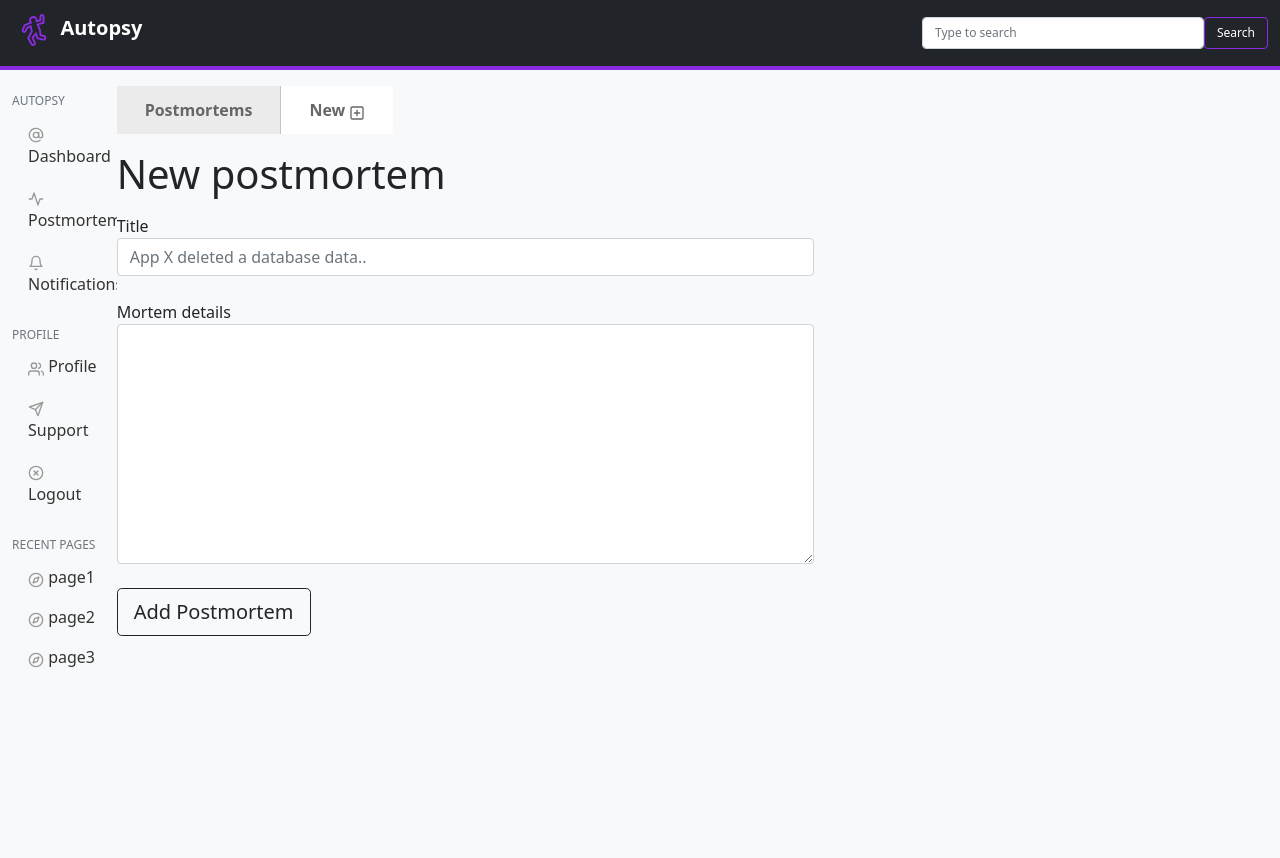
After one commit to ep4sh/autopsy, a Flask app: page /postmortems/add in a window 1280 px wide. The commit adds this page. Run offline with Flask 2, Linux system fonts and the light colour scheme; the visitor is signed in with stand-in values (Sample User, id 1).

Commit message:
Add postmortems creation and listing

```diff
--- a/autopsy_app/forms.py
+++ b/autopsy_app/forms.py
@@ -43,3 +43,9 @@ class ProfileForm(FlaskForm):
                                                  Length(min=3, max=20),
                                                  EqualTo('password')])
     submit = SubmitField('Update Profile')
+
+
+class PostmortemForm(FlaskForm):
+    title = StringField('Title', validators=[DataRequired(), Length(max=100)])
+    mortem = TextAreaField('Mortem details', validators=[DataRequired()])
+    submit = SubmitField('Add Postmortem')
--- a/autopsy_app/model.py
+++ b/autopsy_app/model.py
@@ -12,30 +12,32 @@ def load_user(user_id):
 
 
 class User(db.Model, UserMixin):
+    __tablename__ = 'users'
     # do not rename id - flask_login may become broken
     id = db.Column(db.Integer, primary_key=True)
     user_name = db.Column(db.String(20), unique=True, nullable=False)
     user_email = db.Column(db.String(20), unique=True, nullable=False)
     user_password = db.Column(db.String(100), nullable=False)
     user_image = db.Column(db.String(20), default='zombie.png')
-    docs = db.relationship('Doc', backref='author', lazy=True)
+    mortem = db.relationship('Mortem', backref='author', lazy=True)
 
     def __repr__(self):
-        return f"User('{self.user_email}', '{self.user_name}', '{self.user_image}')"
+        return f"User('{self.user_email}', '{self.user_name}', \
+                '{self.user_image}')"
 
 
-class Doc(db.Model):
+class Mortem(db.Model):
+    __tablename__ = 'mortems'
     id = db.Column(db.Integer, primary_key=True)
-    doc_name = db.Column(db.String(100), nullable=False)
-    doc_content = db.Column(db.LargeBinary, nullable=False)
-    doc_crc = db.Column(db.String(20), default='default.jpg')
-    doc_created = db.Column(db.DateTime, nullable=False,
-                            default=datetime.utcnow)
-    doc_updated = db.Column(db.DateTime, nullable=False,
-                            default=datetime.utcnow())
-    user_id = db.Column(db.Integer, db.ForeignKey('user.id'),
+    mortem_name = db.Column(db.String(100), nullable=False)
+    mortem_content = db.Column(db.Text(), nullable=False)
+    mortem_created = db.Column(db.DateTime, nullable=False,
+                               default=datetime.utcnow)
+    mortem_updated = db.Column(db.DateTime, nullable=False,
+                               default=datetime.utcnow())
+    user_id = db.Column(db.Integer, db.ForeignKey('users.id'),
                         nullable=False)
 
     def __repr__(self):
-        return f"Doc('{self.doc_name}', '{self.doc_crc}', \
-                     '{self.doc_created}', '{self.doc_updated}')"
+        return f"Mortem('{self.mortem_name}', '{self.user_id}', \
+                     '{self.mortem_created}', '{self.mortem_updated}')"
--- a/autopsy_app/routes.py
+++ b/autopsy_app/routes.py
@@ -1,8 +1,11 @@
+import datetime
 from flask import render_template, request, flash, redirect, url_for
 from flask_login import login_user, logout_user, current_user, login_required
 from autopsy_app import app, flask_bcrypt
-from autopsy_app.model import db, User, Doc
+from autopsy_app.model import db, User, Mortem
 from autopsy_app.forms import RegistrationForm, LoginForm, ProfileForm
+from autopsy_app.forms import PostmortemForm
+
 
 @app.route('/')
 @login_required
@@ -18,7 +21,8 @@ def login():
     if request.method == "POST":
         if form.validate_on_submit():
             user = User.query.filter_by(user_email=form.email.data).first()
-            if user and flask_bcrypt.check_password_hash(user.user_password, form.password.data):
+            if user and flask_bcrypt.check_password_hash(user.user_password,
+                                                         form.password.data):
                 login_user(user, remember=form.remember.data)
                 next_page = request.args.get('next')
                 redirect(url_for('dashboard'))
@@ -27,7 +31,7 @@ def login():
                 else:
                     redirect(url_for('dashboard'))
             else:
-                flash(f"Login failed - check the credentials", 'danger')
+                flash('Login failed - check the credentials', 'danger')
     return render_template('login.html', form=form)
 
 
@@ -47,10 +51,12 @@ def register():
         return redirect(url_for('login'))
     return render_template('register.html', form=form)
 
+
 @app.route('/logout')
 def logout():
     logout_user()
     return redirect(url_for('login'))
+
 
 @app.route('/profile', methods=['GET', 'POST'])
 @login_required
@@ -62,14 +68,35 @@ def profile():
         current_user.user_name = form.name.data
         current_user.password = hashed_pw
         db.session.commit()
-        flash(f"An account has been updated", 'success')
+        flash('An account has been updated', 'success')
         return redirect(url_for('profile'))
     return render_template('profile.html', form=form)
 
+
+@app.route('/postmortems/add', methods=['GET', 'POST'])
+@login_required
+def add_postmortem():
+    form = PostmortemForm()
+    if form.validate_on_submit():
+        title = form.title.data
+        content = form.mortem.data
+        now = datetime.datetime.utcnow()
+        uid = current_user.id
+        mortem = Mortem(mortem_name=title, mortem_content=content,
+                        mortem_created=now, mortem_updated=now, user_id=uid)
+        db.session.add(mortem)
+        db.session.commit()
+        flash('The mortem has been added', 'success')
+        return redirect(url_for('add_postmortem'))
+    return render_template('add_postmortem.html', form=form)
+
+
 @app.route('/postmortems')
 @login_required
-def postmortem():
-    pass
+def postmortems():
+    mortems = Mortem.query.all()
+    return render_template('postmortems.html', mortems=mortems)
+
 
 @app.route('/notifications')
 @login_required
--- a/autopsy_app/static/dashboard.css
+++ b/autopsy_app/static/dashboard.css
@@ -83,7 +83,6 @@
   height: 2rem;
   margin-left: 0.35rem;
   margin-right: 0.35rem;
-
 }
 
 .logo-link {
@@ -137,9 +136,50 @@
  margin-left: 1rem;
 }
 
+.small-ava {
+ width: 10%;
+ vertical-align: bottom;
+ border-radius: 50%;
+ border: 1px solid #d2d2;
+}
+
 /*
  * Mortem
  */
-.mortem-content {
-height: 15rem;
+.add-mortem-content {
+  height: 15rem;
 }
+
+.mortem-tab {
+  background-color: #ebebec;
+  border-right: 1px solid #c5c5c5;
+  padding: 0.75rem 1.75rem;
+}
+
+.mortem-tab-focus {
+  padding: 0.75rem 1.75rem;
+  background-color: #fff;
+}
+
+.mortem-tab a {
+  text-decoration: none;
+  font-weight: 700;
+  color: #666;
+}
+
+.mortem-tab-focus a {
+  text-decoration: none;
+  font-weight: 700;
+  color: #666;
+}
+
+.mortem-tab a:hover {
+  border-bottom: 1px solid #d2d2;
+  text-decoration: none;
+  color: #8a2be2;
+}
+
+.mortem-body {
+  background-color: #fff;
+  height: calc(100vh - 12px);
+}
--- /dev/null
+++ b/autopsy_app/templates/add_postmortem.html
@@ -0,0 +1,76 @@
+{% extends "user_menu.html" %}
+
+{% block title %}
+  <title>Autopsy: Add Postmortem</title>
+{% endblock title %}
+
+{% block middle_layer %}
+  <div class="container">
+    <div class="flex-row d-flex">
+      <div class="mortem-tab">
+        <a href="{{ url_for('postmortems')  }}">Postmortems</a>
+      </div>
+      <div class="mortem-tab-focus">
+        <a href="{{ url_for('add_postmortem')  }}">New
+          <span data-feather="plus-square"></span>
+        </a>
+      </div>
+    </div>
+
+    <div class="flex-row">
+      <div class="my-3">
+        <h1>New postmortem</h1>
+          <div>
+            {% with messages = get_flashed_messages(with_categories=true) %}
+              {% if messages %}
+                {% for category, message in messages %}
+                  <div class="alert alert-{{ category }}">
+                    {{ message }}
+                  </div>
+                {% endfor %}
+              {% endif %}
+            {% endwith %}
+          </div>
+          <form class="form-profile col-lg-8" action="" method="POST">
+            {{ form.hidden_tag() }}
+              <div class="form-group py-2 my-2">
+                {{ form.title.label(class="form-control-label") }}
+                {% if form.title.errors %}
+                  {{ form.title(class="form-control form-control-md is-invalid") }}
+                  <div class="invalid-feedback">
+                    {% for err in form.title.errors %}
+                      <span>
+                        {{ err }}
+                      </span>
+                    {% endfor%}
+                  </div>
+                {% else %}
+                  {{ form.title(class="form-control form-control-md",
+                  placeholder="App X deleted a database data..") }}
+                {% endif %}
+              </div>
+
+              <div class="form-group py-2 my-2">
+                {{ form.mortem.label(class="form-control-label") }}
+                {% if form.mortem.errors %}
+                  {{ form.mortem(class="form-control form-control-md add-mortem-content is-invalid") }}
+                  <div class="invalid-feedback">
+                    {% for err in form.mortem.errors %}
+                      <span>
+                        {{ err }}
+                      </span>
+                    {% endfor%}
+                  </div>
+                {% else %}
+                  {{ form.mortem(class="form-control form-control-md add-mortem-content") }}
+                {% endif %}
+              </div>
+
+              <div class="form-group py-2 my-2">
+                {{ form.submit(class="btn btn-lg btn-outline-dark btn-block") }}
+              </div>
+          </form>
+      </div>
+    </div>
+  </div>
+{% endblock middle_layer %}
--- a/autopsy_app/templates/top_layer.html
+++ b/autopsy_app/templates/top_layer.html
@@ -4,12 +4,12 @@
 <div class="container-fluid bg-light">
   <div class="row gx-0">
 
-    <div class="col-lg-2 sidebar-sticky">
+    <div class="col-lg-1 sidebar-sticky">
       {% block menu %}
       {% endblock menu %}
     </div>
 
-    <div class="col-lg-9 mx-auto py-5">
+    <div class="col-lg-10 py-3">
       {% block middle_layer %}
       {% endblock %}
     </div>
--- a/autopsy_app/templates/user_menu.html
+++ b/autopsy_app/templates/user_menu.html
@@ -3,7 +3,7 @@
 {% block menu %}
         <nav class="d-md-block bg-light sidebar-sticky">
           <div class="sidebar">
-            <h6 class="sidebar-heading d-flex justify-content-between align-items-center px-3 mt-4 mb-1 text-muted">
+            <h6 class="sidebar-heading d-flex justify-content-between align-items-center mt-4 mb-1 text-muted">
               <span>Autopsy</span>
             </h6>
             <ul class="nav flex-column mb-2">
@@ -27,7 +27,7 @@
               </li>
             </ul>
 
-            <h6 class="sidebar-heading d-flex justify-content-between align-items-center px-3 mt-4 mb-1 text-muted">
+            <h6 class="sidebar-heading d-flex justify-content-between align-items-center mt-4 mb-1 text-muted">
               <span>Profile</span>
             </h6>
             <ul class="nav flex-column mb-2">
@@ -51,7 +51,7 @@
               </li>
             </ul>
 
-            <h6 class="sidebar-heading d-flex justify-content-between align-items-center px-3 mt-4 mb-1 text-muted">
+            <h6 class="sidebar-heading d-flex justify-content-between align-items-center mt-4 mb-1 text-muted">
               <span>Recent pages</span>
             </h6>
             <ul class="nav flex-column mb-2">
```
Also changed, not shown: autopsy_app/templates/postmortems.html (added, +41 -0 lines).
